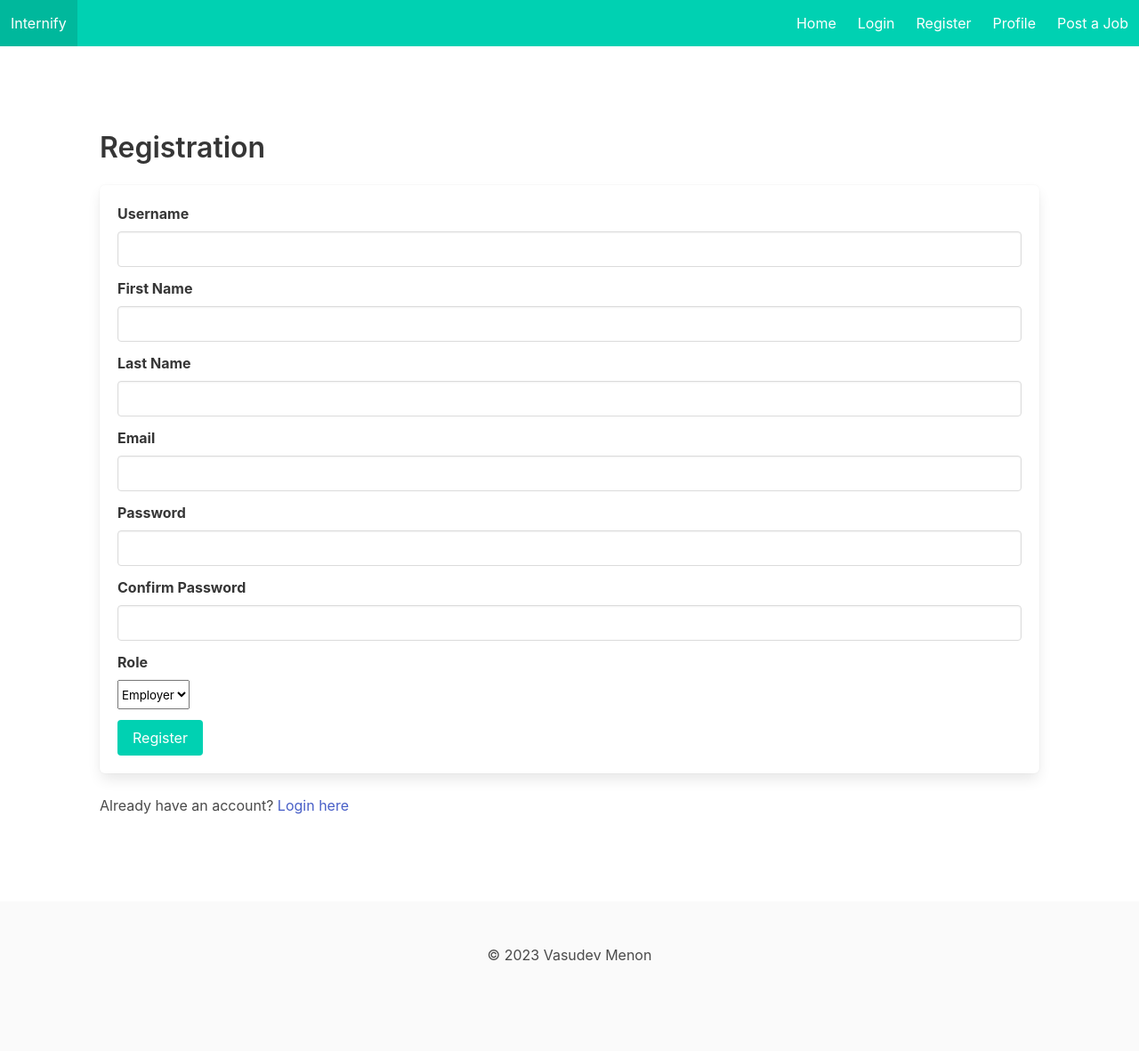
After one commit to vmenon04/internify, a Flask app: page /register in a window 1280 px wide. The commit adds this page. Shown: the whole page at 89% size. Run offline with Flask 3, Linux system fonts and the light colour scheme; some libraries are stand-ins or nearby versions.

Commit message:
[Implementation] Added user functionality

```diff
--- a/app.py
+++ b/app.py
@@ -1,10 +1,13 @@
-from flask import Flask, render_template, redirect, url_for, flash
+from flask import Flask, render_template, redirect, url_for, flash, request
 from flask_sqlalchemy import SQLAlchemy
+from flask_login import LoginManager, UserMixin, login_user, logout_user, login_required, current_user
 from flask_wtf import FlaskForm
 from wtforms import StringField, TextAreaField
 from wtforms.validators import DataRequired
-from models import db, Job, Employer, Intern
-from forms import JobForm, ApplicationForm
+from models import db, Job, User, InternshipApplication
+from forms import JobForm, ApplicationForm, LoginForm, RegistrationForm
+from werkzeug.security import generate_password_hash, check_password_hash
+from base64 import b64encode
 
 
 app = Flask(__name__)
@@ -13,32 +16,129 @@ app.config['SQLALCHEMY_DATABASE_URI'] = 'sqlite:///mydb.db'
 
 db.init_app(app)
 
+login_manager = LoginManager()
+login_manager.init_app(app)
+login_manager.login_view = 'login'
+
 @app.route('/')
 def index():
     jobs = Job.query.all()
     return render_template('job_list.html', jobs=jobs)
 
+@login_manager.user_loader
+def load_user(user_id):
+    return User.query.get(int(user_id))
+
+# Login route
+@app.route('/login', methods=['GET', 'POST'])
+def login():
+    form = LoginForm()
+    if form.validate_on_submit():
+        username = form.username.data
+        password = form.password.data
+        user = User.query.filter_by(username=username).first()
+        if user and check_password_hash(user.password_hash, password):
+            login_user(user)
+            flash('Logged in successfully', 'success')
+            return redirect(url_for('index'))
+        else:
+            flash('Login failed. Please check your username and password.', 'danger')
+    return render_template('login.html', form=form)
+
+# Create registration route
+@app.route('/register', methods=['GET', 'POST'])
+def register():
+    form = RegistrationForm()
+    if form.validate_on_submit():
+        username = form.username.data
+        firstname = form.firstname.data
+        lastname = form.lastname.data
+        email = form.email.data
+        password = form.password.data
+        role = form.role.data
+        # Check if the username already exists
+        if User.query.filter_by(username=username).first():
+            flash('Username already exists. Please choose another username.', 'danger')
+        else:
+            # Create a new user and hash the password
+            new_user = User(username=username, password_hash=generate_password_hash(password), role=role, firstname=firstname, lastname=lastname, email=email)
+            db.session.add(new_user)
+            db.session.commit()
+            flash('Registration successful. You can now log in.', 'success')
+            return redirect(url_for('login'))  # Redirect to the login page after registration
+    return render_template('register.html', form=form)
+
+@app.route('/profile')
+@login_required
+def profile():
+    return render_template('profile.html', user=current_user)
+
+@app.route('/logout')
+@login_required
+def logout():
+    logout_user()
+    flash('Logged out successfully', 'success')
+    return redirect(url_for('index'))
+
 @app.route('/job/<int:job_id>')
+@login_required
 def job_details(job_id):
     job = Job.query.get(job_id)
-    return render_template('job_details.html', job=job)
+
+    if current_user.role == 'intern':
+        application_status = InternshipApplication.query.filter_by(intern_id=current_user.id, job_id=job.id).first() != None
+        return render_template('job_details_intern.html', job=job, application_status=application_status, role=current_user.role)
+    if current_user.role == 'employer':
+        internship_applications = InternshipApplication.query.filter_by(job_id=job.id).all()
+        can_edit = job.owner == current_user.id
+        if can_edit:
+            return render_template('job_details_employer.html', job=job, internship_applications=internship_applications, can_edit=can_edit)
+        else:
+            return render_template('job_details_intern.html', job=job, application_status=False, role=current_user.role)
+
 
 @app.route('/employer/post_job', methods=['GET', 'POST'])
+@login_required
 def post_job():
+    # Check if user is an authenticated employer
+    if not current_user.is_authenticated or not current_user.role == 'employer':
+        flash('You do not have permission to post jobs.', 'danger')
+        return redirect(url_for('index'))
+
     form = JobForm()
     if form.validate_on_submit():
-        job = Job(title=form.title.data, description=form.description.data)
+        job = Job(title=form.title.data, description=form.description.data, owner=current_user.id)
         db.session.add(job)
         db.session.commit()
         flash('Job posted successfully!', 'success')
         return redirect(url_for('index'))
     return render_template('post_job.html', form=form)
 
+@app.route('/delete_job/<int:job_id>')
+@login_required
+def delete_job(job_id):
+    # Check if user is an authenticated employer
+    if not current_user.is_authenticated or not current_user.role == 'employer':
+        flash('You do not have permission to delete jobs.', 'danger')
+        return redirect(url_for('index'))
+
+    job = Job.query.get(job_id)
+    if not job:
+        flash('Job not found', 'danger')
+        return redirect(url_for('index'))
+
+    db.session.delete(job)
+    db.session.commit()
+    flash('Job deleted successfully', 'success')
+    return redirect(url_for('index'))
+
+
 @app.route('/application_submitted')
 def application_submitted():
     return render_template('application_submitted.html')
 
 @app.route('/intern/apply_job/<int:job_id>', methods=['GET', 'POST'])
+@login_required
 def apply_job(job_id):
     form = ApplicationForm()
 
@@ -48,13 +148,43 @@ def apply_job(job_id):
         flash('Job not found', 'danger')
         return redirect(url_for('index'))
 
+    application_status = InternshipApplication.query.filter_by(intern_id=current_user.id, job_id=job.id).first() != None
+    if application_status:
+        flash('You have already applied for this job', 'danger')
+        return redirect(url_for('index'))
+
     if form.validate_on_submit():
-        intern = Intern(name=form.name.data, email=form.email.data)
-        db.session.add(intern)
+        resume_blob = None
+
+        # Check if a resume file was uploaded
+        if 'resume' in request.files:
+            resume_file = request.files['resume']
+
+            if resume_file:
+                resume_blob = resume_file.read()
+        resume_blob = b64encode(resume_blob)
+        application = InternshipApplication(intern_id=current_user.id, job_id=job.id, intern=current_user, essay=form.essay.data, resume=resume_blob)
+        db.session.add(application)
         db.session.commit()
+
         return redirect(url_for('application_submitted'))  # Redirect to the success page
 
     return render_template('apply_job.html', form=form, job=job)
+
+@app.route('/internship_application/<int:application_id>')
+@login_required
+def internship_application_details(application_id):
+    # Check if user is an authenticated employer
+    if not current_user.is_authenticated or not current_user.role == 'employer':
+        flash('You do not have permission to post jobs.', 'danger')
+        return redirect(url_for('index'))
+
+    application = InternshipApplication.query.get(application_id)
+    if not application:
+        flash('Internship application not found', 'danger')
+        return redirect(url_for('index'))
+
+    return render_template('internship_application_details.html', application=application)
 
 
 with app.app_context():
--- a/forms.py
+++ b/forms.py
@@ -1,11 +1,28 @@
 from flask_wtf import FlaskForm
-from wtforms import StringField, TextAreaField
-from wtforms.validators import DataRequired
+from wtforms import StringField, TextAreaField, PasswordField, SubmitField, SelectField
+from wtforms.validators import DataRequired, Length, EqualTo
+from flask_wtf.file import FileField, FileRequired
+
 
 class JobForm(FlaskForm):
     title = StringField('Title', validators=[DataRequired()])
     description = TextAreaField('Description', validators=[DataRequired()])
 
 class ApplicationForm(FlaskForm):
-    name = StringField('Name', validators=[DataRequired()])
-    email = StringField('Email', validators=[DataRequired()])
+    essay = TextAreaField('Essay', validators=[DataRequired()])
+    resume = FileField('Resume', validators=[FileRequired()])
+    # Add other info here
+
+class LoginForm(FlaskForm):
+    username = StringField('Username', validators=[DataRequired()])
+    password = PasswordField('Password', validators=[DataRequired()])
+
+class RegistrationForm(FlaskForm):
+    username = StringField('Username', validators=[DataRequired(), Length(min=4, max=80)])
+    firstname = StringField('First Name', validators=[DataRequired(), Length(min=2)])
+    lastname = StringField('Last Name', validators=[DataRequired(), Length(min=2)])
+    email = StringField('Email', validators=[DataRequired(), Length(min=6)])
+    password = PasswordField('Password', validators=[DataRequired(), Length(min=6)])
+    confirm_password = PasswordField('Confirm Password', validators=[DataRequired(), EqualTo('password')])
+    role = SelectField('Role', choices=[('employer', 'Employer'), ('intern', 'Intern')], validators=[DataRequired()])
+    submit = SubmitField('Register')
--- a/templates/base.html
+++ b/templates/base.html
@@ -22,6 +22,9 @@
         <div class="navbar-menu">
             <div class="navbar-end">
                 <a class="navbar-item" href="{{ url_for('index') }}">Home</a>
+                <a class="navbar-item" href="{{ url_for('login') }}">Login</a>
+                <a class="navbar-item" href="{{ url_for('register') }}">Register</a>
+                <a class="navbar-item" href="{{ url_for('profile') }}">Profile</a>
                 <a class="navbar-item" href="{{ url_for('post_job') }}">Post a Job</a>
             </div>
         </div>
@@ -66,14 +69,13 @@
         </div>
     </footer>
 
-    <!-- Optional: Include any custom JavaScript here -->
     <script>
         // JavaScript to set the current year in the footer
         const currentYearElement = document.getElementById('current-year');
         const currentYear = new Date().getFullYear();
         currentYearElement.textContent = currentYear;
     </script>
-    <script src="{{ url_for('static', filename='custom.js') }}"></script>
+    <!-- <script src="{{ url_for('static', filename='custom.js') }}"></script> -->
 
 </body>
 </html>
--- /dev/null
+++ b/templates/register.html
@@ -0,0 +1,86 @@
+{% extends "base.html" %}
+
+{% block title %}Login{% endblock %}
+
+{% block content %}
+
+<section class="section">
+    <div class="container">
+        <h1 class="title">Registration</h1>
+
+        <form method="POST" action="{{ url_for('register') }}" class="box">
+            {{ form.hidden_tag() }}
+            <div class="field">
+                <label class="label">Username</label>
+                <div class="control">
+                    {{ form.username(size=20, class="input") }}
+                </div>
+                {% for error in form.username.errors %}
+                    <p class="help is-danger">{{ error }}</p>
+                {% endfor %}
+            </div>
+            <div class="field">
+                <label class="label">First Name</label>
+                <div class="control">
+                    {{ form.firstname(size=20, class="input") }}
+                </div>
+                {% for error in form.firstname.errors %}
+                    <p class="help is-danger">{{ error }}</p>
+                {% endfor %}
+            </div>
+            <div class="field">
+                <label class="label"><ast>Last Name</label>
+                <div class="control">
+                    {{ form.lastname(size=20, class="input") }}
+                </div>
+                {% for error in form.lastname.errors %}
+                    <p class="help is-danger">{{ error }}</p>
+                {% endfor %}
+            </div>
+            <div class="field">
+                <label class="label"><ast>Email</label>
+                <div class="control">
+                    {{ form.email(size=20, class="input") }}
+                </div>
+                {% for error in form.email.errors %}
+                    <p class="help is-danger">{{ error }}</p>
+                {% endfor %}
+            </div>
+            <div class="field">
+                <label class="label">Password</label>
+                <div class="control">
+                    {{ form.password(size=20, class="input") }}
+                </div>
+                {% for error in form.password.errors %}
+                    <p class="help is-danger">{{ error }}</p>
+                {% endfor %}
+            </div>
+            <div class="field">
+                <label class="label">Confirm Password</label>
+                <div class="control">
+                    {{ form.confirm_password(size=20, class="input") }}
+                </div>
+                {% for error in form.confirm_password.errors %}
+                    <p class="help is-danger">{{ error }}</p>
+                {% endfor %}
+            </div>
+            <div class="field">
+                <label class="label">Role</label>
+                <div class="control">
+                    {{ form.role(class="select") }}  <!-- Use Bulma styles for the select field -->
+                </div>
+                {% for error in form.role.errors %}
+                    <p class="help is-danger">{{ error }}</p>
+                {% endfor %}
+            </div>
+            <div class="field">
+                <div class="control">
+                    {{ form.submit(class="button is-primary") }}
+                </div>
+            </div>
+        </form>
+        <p>Already have an account? <a href="{{ url_for('login') }}">Login here</a></p>
+    </div>
+
+</section>
+{% endblock %}
```
Also changed, not shown: models.py (+22 -6 lines), templates/apply_job.html (+5 -5 lines), templates/internship_application_details.html (added, +44 -0 lines), templates/job_details.html (deleted, +0 -24 lines), templates/job_details_employer.html (added, +37 -0 lines), templates/job_details_intern.html (added, +32 -0 lines), templates/login.html (added, +34 -0 lines), templates/profile.html (added, +19 -0 lines).
